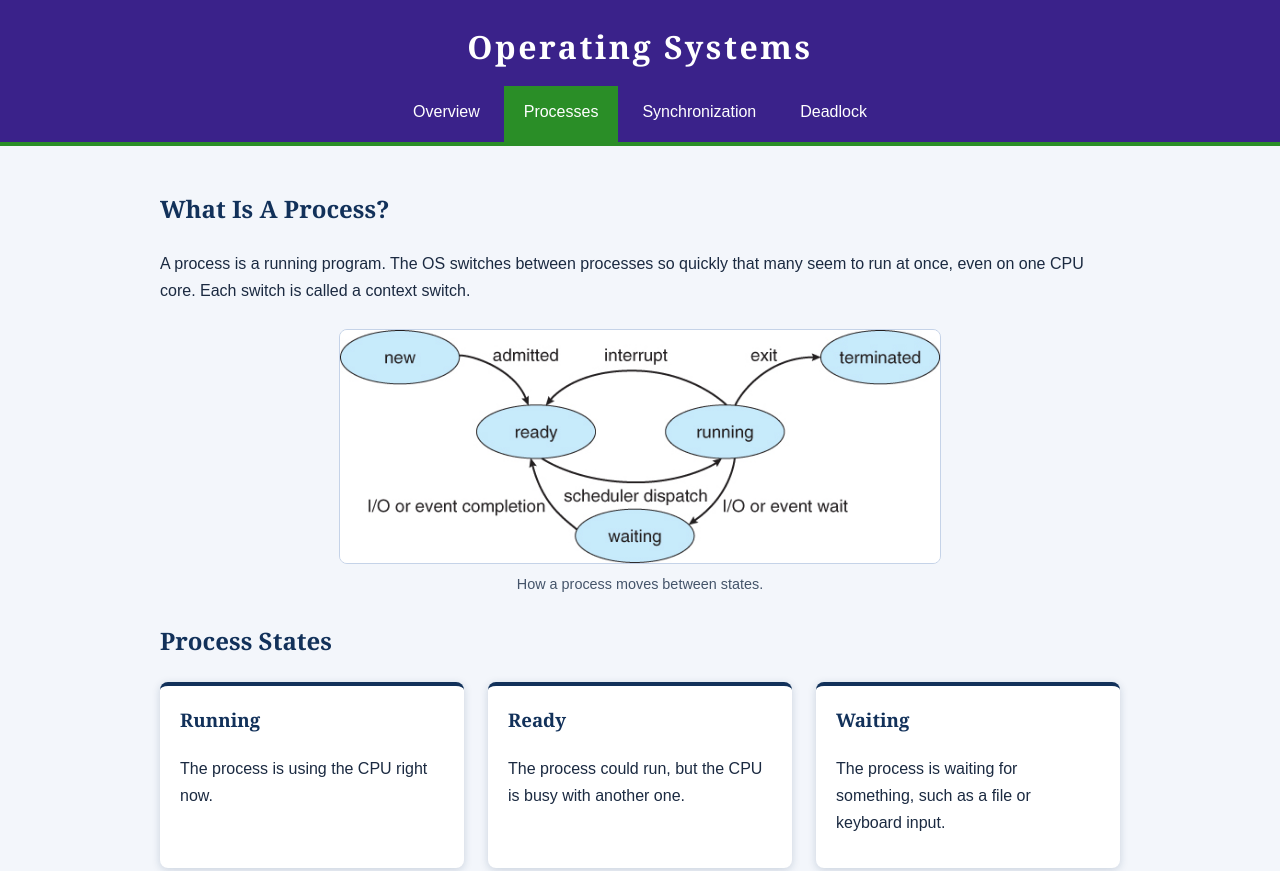
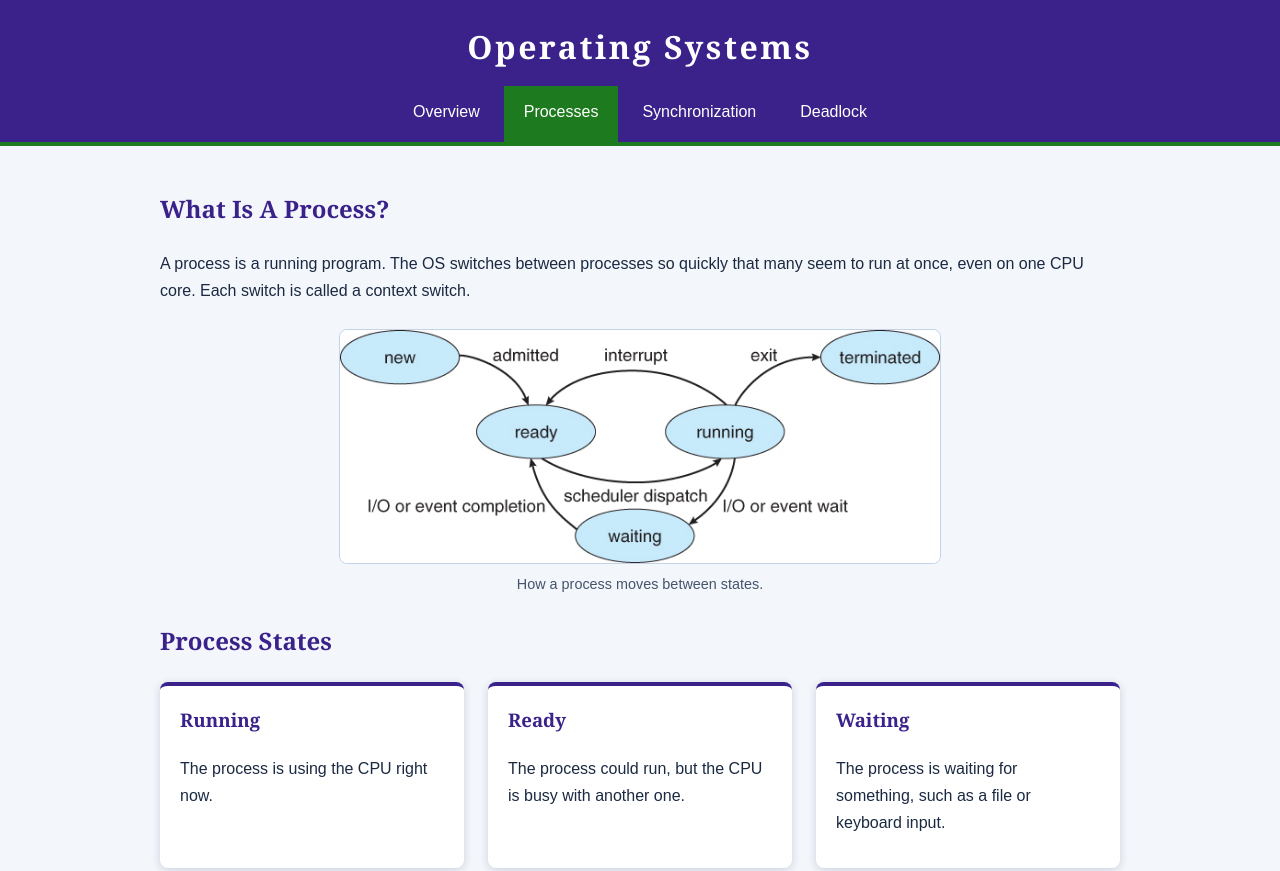
Before and after one commit to jcamp7/jcamp7.github.io, a plain HTML site: page hw1/processes.html in a window 1280 px wide. Shown: the top 871 px of the page. Drawn offline with Linux system fonts and the light colour scheme.

Commit message:
Update colors

```diff
--- a/hw1/css/styles.css
+++ b/hw1/css/styles.css
@@ -11,7 +11,7 @@ header {
   color: #ffffff;
   padding: 1.25rem 1rem 0;
   text-align: center;
-  border-bottom: 4px solid #2a8e27;;
+  border-bottom: 4px solid #1e7a1e;
 }
 
 h1 {
@@ -38,7 +38,7 @@ nav a {
 
 nav a:hover,
 nav a[aria-current="page"] {
-  background-color: #2a8e27;
+  background-color: #1e7a1e;
   color: white;
 }
 
@@ -60,7 +60,7 @@ main {
 h2,
 h3 {
   font-family: Georgia, "Times New Roman", serif;
-  color: #12315a;
+  color: #3a228a;
   text-transform: capitalize; /* new property */
 }
 
@@ -95,7 +95,7 @@ figcaption {
 article {
   background-color: #ffffff;
   padding: 0 1.25rem 1rem;
-  border-top: 4px solid #12315a;
+  border-top: 4px solid #3a228a;
   border-radius: 0.5rem;
   box-shadow: 0 2px 8px rgba(18, 49, 90, 0.18); /* new property */
 }
```
